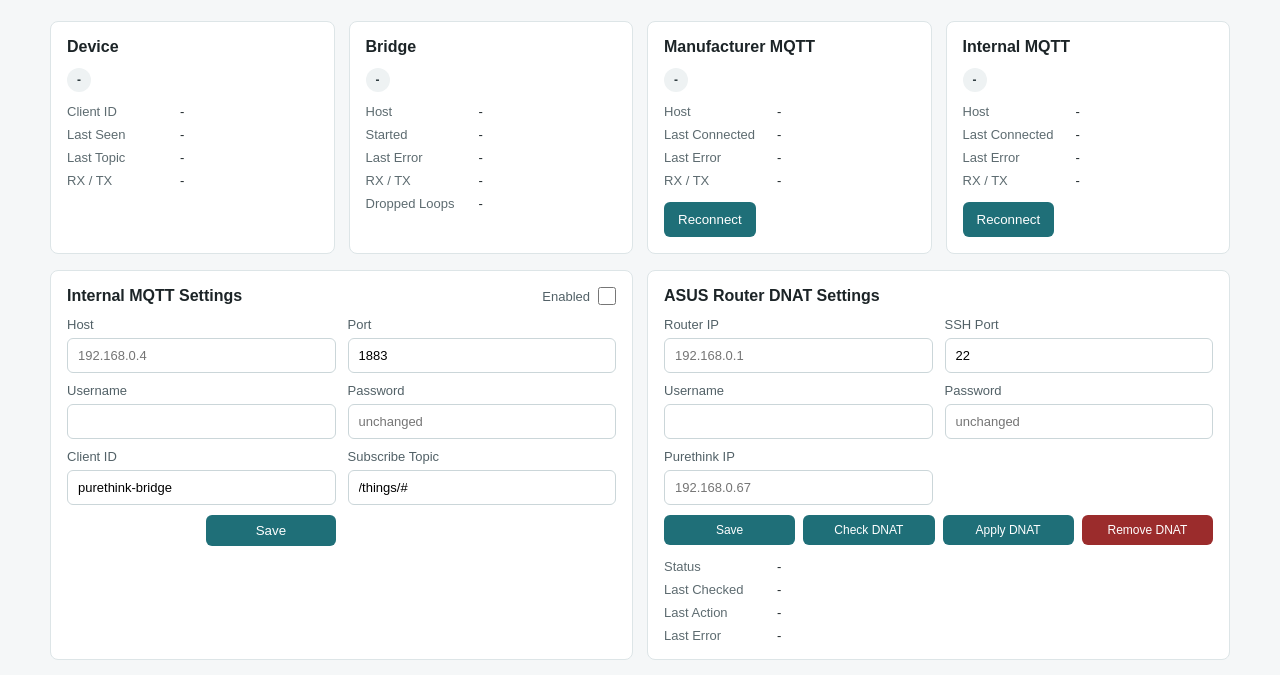
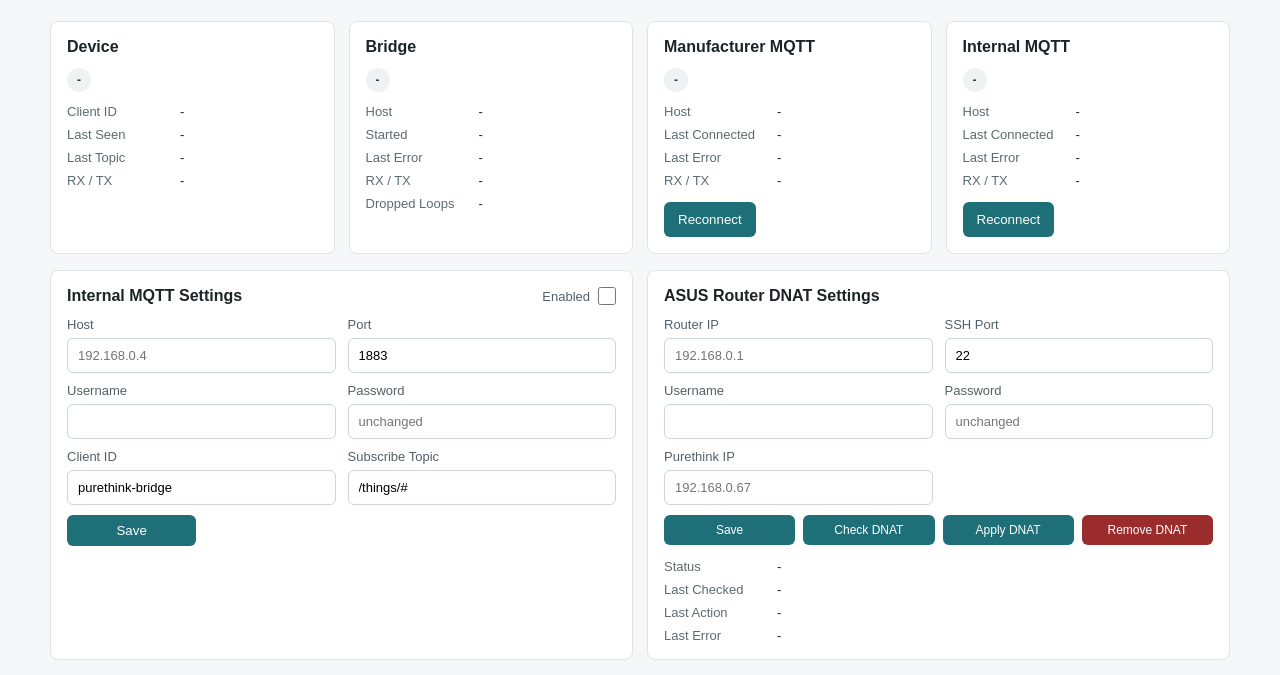
Before and after one commit to af950833/purethink_bridge, a website: page public/index.html in a window 1280 px wide. Shown: the part 81-756 px from the top of the page. Drawn offline with Linux system fonts and the light colour scheme; no server answers.

Commit message:
Left align internal save button

```diff
--- a/public/styles.css
+++ b/public/styles.css
@@ -226,7 +226,7 @@ form {
 }
 
 .internal-form > button {
-  justify-self: end;
+  justify-self: start;
   width: calc(50% - 5px);
   min-width: 92px;
   padding: 8px 10px;
```
